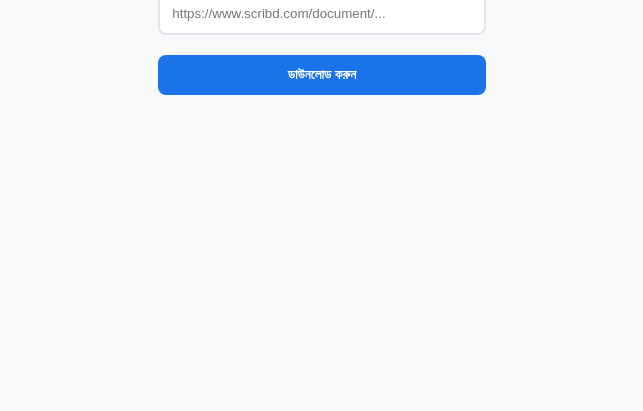
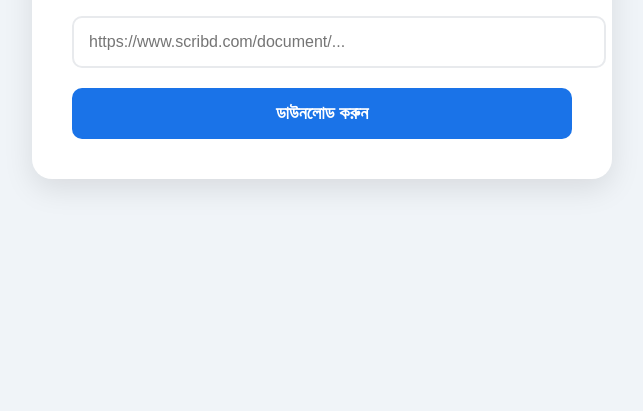
Before and after one commit to mujahidulhasan/scribd-downloader, a website: page public/index.html in a window 1280 px wide. Shown: the part 389-800 px from the top of the page, without its empty margins (318-961 px from the left). Drawn offline with nearby package versions, Linux system fonts and the light colour scheme.

Commit message:
Update style.css

```diff
--- a/public/style.css
+++ b/public/style.css
@@ -1,40 +1,11 @@
-* { box-sizing: border-box; margin: 0; padding: 0; }
-body {
-    background-color: #f8f9fa;
-    font-family: 'Segoe UI', sans-serif;
-    display: flex;
-    justify-content: center;
-    align-items: center;
-    height: 100vh;
-}
-.container {
-    background: #ffffff;
-    padding: 30px;
-    border-radius: 15px;
-    box-shadow: 0 10px 25px rgba(0,0,0,0.1);
-    width: 90%;
-    max-width: 400px;
-    text-align: center;
-}
-h2 { color: #1a73e8; margin-bottom: 20px; }
-input {
-    width: 100%;
-    padding: 12px;
-    border: 2px solid #e1e4e8;
-    border-radius: 8px;
-    margin-bottom: 20px;
-    outline: none;
-}
+body { background: #f0f4f8; font-family: 'Segoe UI', sans-serif; display: flex; align-items: center; justify-content: center; height: 100vh; margin: 0; }
+.main-card { background: #fff; padding: 40px; border-radius: 20px; box-shadow: 0 10px 30px rgba(0,0,0,0.1); width: 90%; max-width: 500px; text-align: center; }
+h1 { color: #1a73e8; margin-bottom: 10px; }
+p { color: #5f6368; margin-bottom: 30px; }
+input { width: 100%; padding: 15px; border: 2px solid #e8eaed; border-radius: 10px; font-size: 16px; margin-bottom: 20px; outline: none; transition: 0.3s; }
 input:focus { border-color: #1a73e8; }
-button {
-    background: #1a73e8;
-    color: white;
-    border: none;
-    padding: 12px 25px;
-    border-radius: 8px;
-    cursor: pointer;
-    font-weight: bold;
-    width: 100%;
-}
-button:disabled { background: #ccc; }
-#status { margin-top: 20px; font-size: 14px; color: #555; }
+button { width: 100%; padding: 15px; background: #1a73e8; color: white; border: none; border-radius: 10px; font-size: 18px; font-weight: bold; cursor: pointer; transition: 0.3s; }
+button:hover { background: #1557b0; }
+#status-box { margin-top: 25px; }
+.spinner { border: 4px solid #f3f3f3; border-top: 4px solid #1a73e8; border-radius: 50%; width: 30px; height: 30px; animation: spin 1s linear infinite; margin: 0 auto 10px; }
+@keyframes spin { 0% { transform: rotate(0deg); } 100% { transform: rotate(360deg); } }
```
